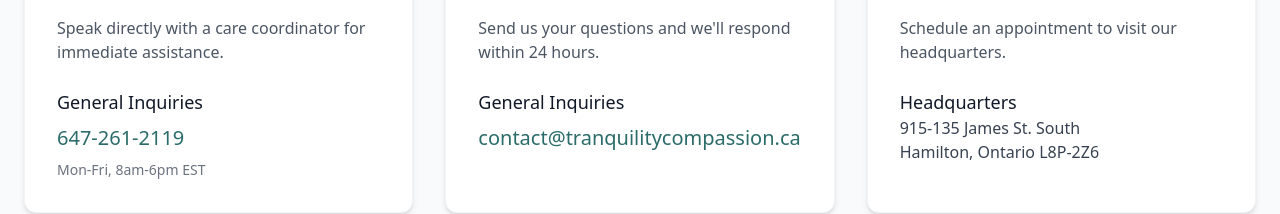
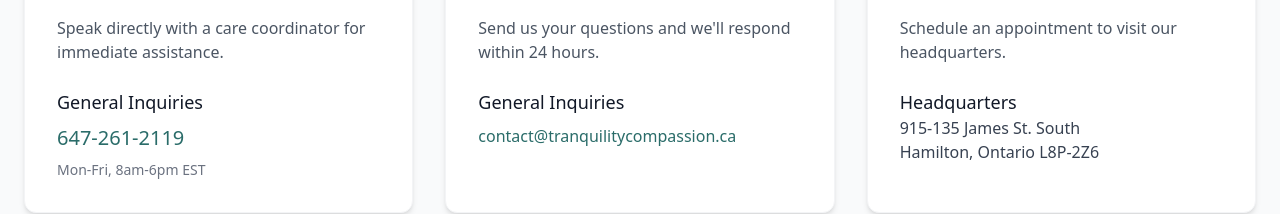
Before and after one commit to AliSaif1/tranquility, a React (Vite) app: page /contact in a window 1280 px wide. Shown: the part 1069-1283 px from the top of the page. Built offline with nearby package versions, Linux system fonts and the light colour scheme.

Commit message:
Correcte email

```diff
--- a/src/pages/Contact.jsx
+++ b/src/pages/Contact.jsx
@@ -191,7 +191,7 @@
                             <p className="text-gray-600 mb-6">Send us your questions and we'll respond within 24 hours.</p>
                             <div className="space-y-2">
                                 <p className="text-lg font-medium text-gray-900">General Inquiries</p>
-                                <p className="text-primary-600 text-xl">contact@tranquilitycompassion.ca</p>
+                                <p className="text-primary-600 text-base break-all">contact@tranquilitycompassion.ca</p>
                             </div>
                         </div>
 
```
